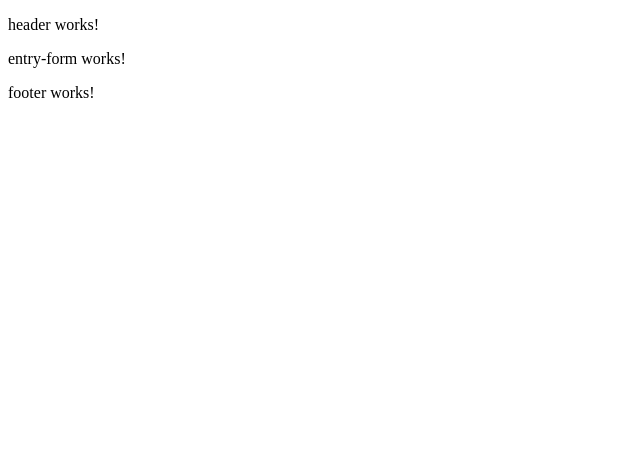
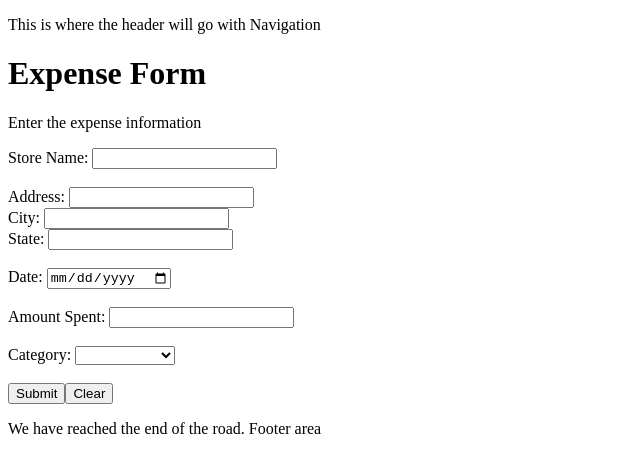
Before and after one commit to cquang925/Expenses-Web-UI, an Angular app: page /entry in a window 1280 px wide. Shown: the top 472 px of the page, without its empty margins (0-640 px from the left). Built offline with nearby package versions, Linux system fonts and the light colour scheme.

Commit message:
worked on expense form, created interface

```diff
--- a/src/app/app-routing.module.ts
+++ b/src/app/app-routing.module.ts
@@ -2,12 +2,12 @@ import { NgModule } from '@angular/core';
 import { CommonModule } from '@angular/common';
 import { RouterModule, Routes } from '@angular/router';
 
-import { EntryFormComponent } from './views/entry-form/entry-form.component';
+import { ExpenseFormComponent } from './views/expense-form/expense-form.component';
 import { DisplayComponent } from './views/display/display.component';
 
 const routes: Routes = [
   {path: '', redirectTo: 'entry', pathMatch: 'full'},
-  {path: 'entry', component:EntryFormComponent},
+  {path: 'entry', component:ExpenseFormComponent},
   {path: 'display', component:DisplayComponent}
 ]
 
--- a/src/app/app.component.html
+++ b/src/app/app.component.html
@@ -1,3 +1,9 @@
-<app-header></app-header>
-<router-outlet></router-outlet>
-<app-footer></app-footer>
+<div class="heater">
+    <app-header></app-header>
+</div>
+<div class="view">
+    <router-outlet></router-outlet>
+</div>
+<div class="footer">
+    <app-footer></app-footer>
+</div>
--- a/src/app/navigation/footer/footer.component.html
+++ b/src/app/navigation/footer/footer.component.html
@@ -1 +1 @@
-<p>footer works!</p>
+<p>We have reached the end of the road. Footer area</p>
--- a/src/app/navigation/header/header.component.html
+++ b/src/app/navigation/header/header.component.html
@@ -1 +1 @@
-<p>header works!</p>
+<p>This is where the header will go with Navigation</p>
--- a/src/app/views/entry-form/entry-form.component.html
+++ /dev/null
@@ -1 +0,0 @@
-<p>entry-form works!</p>
--- a/src/app/views/entry-form/entry-form.component.ts
+++ /dev/null
@@ -1,15 +0,0 @@
-import { Component, OnInit } from '@angular/core';
-
-@Component({
-  selector: 'app-entry-form',
-  templateUrl: './entry-form.component.html',
-  styleUrls: ['./entry-form.component.css']
-})
-export class EntryFormComponent implements OnInit {
-
-  constructor() { }
-
-  ngOnInit(): void {
-  }
-
-}
--- /dev/null
+++ b/src/app/views/expense-form/expense-form.component.html
@@ -0,0 +1,44 @@
+<h1>{{ title }}</h1>
+<p>Enter the expense information</p>
+
+<div class="form-container">
+    <form #form="ngForm">
+        <div class="form-group">
+            <label for="store">Store Name:  </label>
+            <input type="text" id="store" name="store" [(ngModel)]="expenseEntry.store" #store="ngModel">
+        </div><br />
+
+        <div class="form-group">
+            <label for="address">Address:  </label>
+            <input type="text" id="address" name="address" [(ngModel)]="expenseEntry.address" #address="ngModel">
+            <br />
+            <label for="city">City:  </label>
+            <input type="text" id="city" name="city" [(ngModel)]="expenseEntry.city" #city="ngModel">
+            <br />
+            <label for="state">State:  </label>
+            <input type="text" id="state" name="state" [(ngModel)]="expenseEntry.state" #state="ngModel">
+        </div><br />
+
+        <div class="form-group">
+            <label for="date">Date:  </label>
+            <input type="date" id="date" name="date" [(ngModel)]="expenseEntry.date" #date="ngModel">
+        </div><br />
+
+        <div class="form-group">
+            <label for="amount">Amount Spent:  </label>
+            <input type="number" id="amount" name="amount" [(ngModel)]="expenseEntry.amount" #amount="ngModel">
+        </div><br />
+
+        <div class="form-group">
+            <label for="category">Category:  </label>
+            <select id="category" name="category" [(ngModel)]="expenseEntry.category" #category="ngModel">
+                <option *ngFor="let category of categories">
+                    {{ category }}
+                </option>
+            </select>
+        </div><br />
+
+        <button (click)="onSubmit(form)">Submit</button>
+        <button>Clear</button>
+    </form>
+</div>
--- /dev/null
+++ b/src/app/views/expense-form/expense-form.component.ts
@@ -0,0 +1,36 @@
+import { Component, OnInit } from '@angular/core';
+import { NgForm } from '@angular/forms';
+import { ExpenseForm } from './expense-form';
+
+@Component({
+  selector: 'app-expense-form',
+  templateUrl: './expense-form.component.html',
+  styleUrls: ['./expense-form.component.css']
+})
+export class ExpenseFormComponent implements OnInit {
+
+  title ="Expense Form"
+  categories = ["Food", "Clothes", "Electronics", "House wares", "Other"]
+
+  originalForm : ExpenseForm = {
+    store: null,
+    address: null,
+    city: null,
+    state: null,
+    date: null,
+    amount: null,
+    category: null
+  }
+
+  expenseEntry: ExpenseForm = {...this.originalForm}
+
+  constructor() { }
+
+  ngOnInit(): void {
+  }
+
+  onSubmit(form: NgForm) {
+    console.log(this.expenseEntry)
+  }
+
+}
--- /dev/null
+++ b/src/app/views/expense-form/expense-form.ts
@@ -0,0 +1,9 @@
+export interface ExpenseForm {
+    store: string | null,
+    address: string | null,
+    city: string | null,
+    state: string | null,
+    date: Date | null,
+    amount: number | null,
+    category: string | null
+}
```
Also changed, not shown: src/app/app.module.ts (+5 -3 lines), src/app/views/expense-form/expense-form.component.css (added), 1 other file (tests, documents, lock files or other folders).
